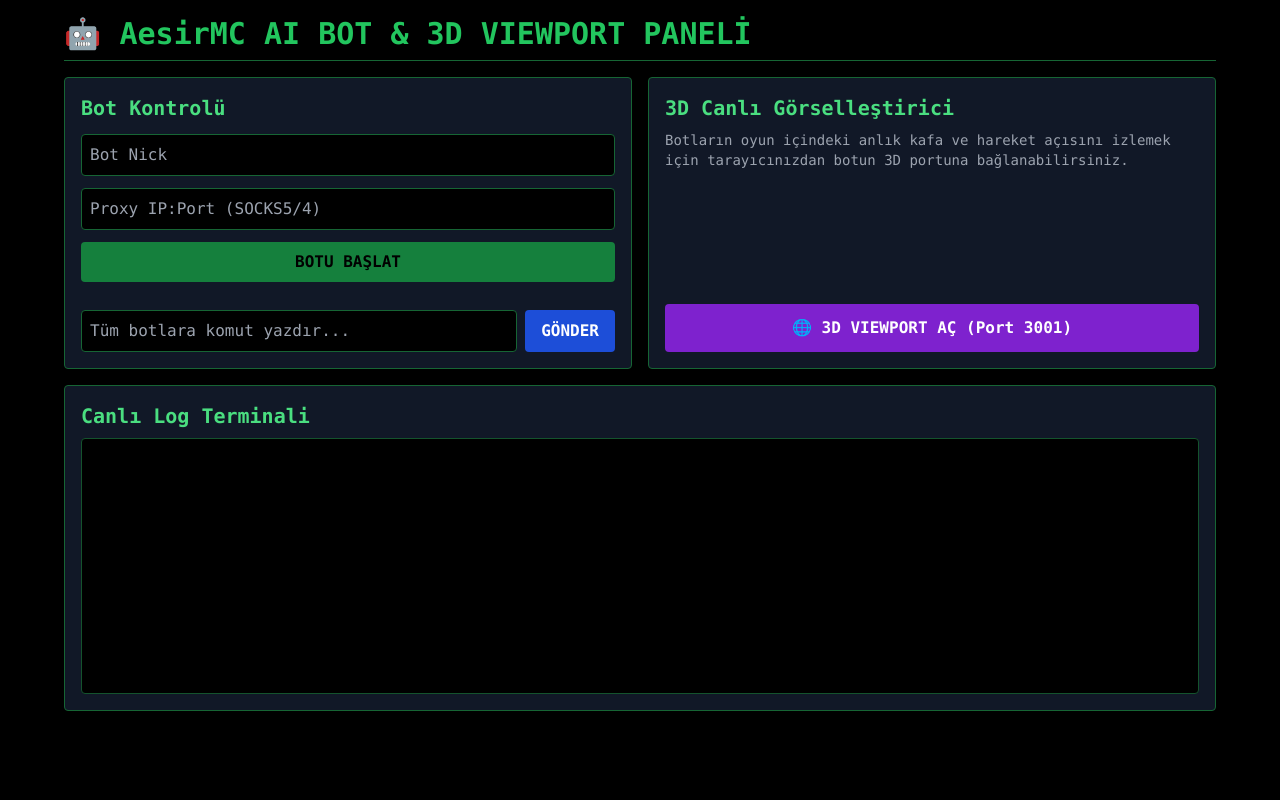
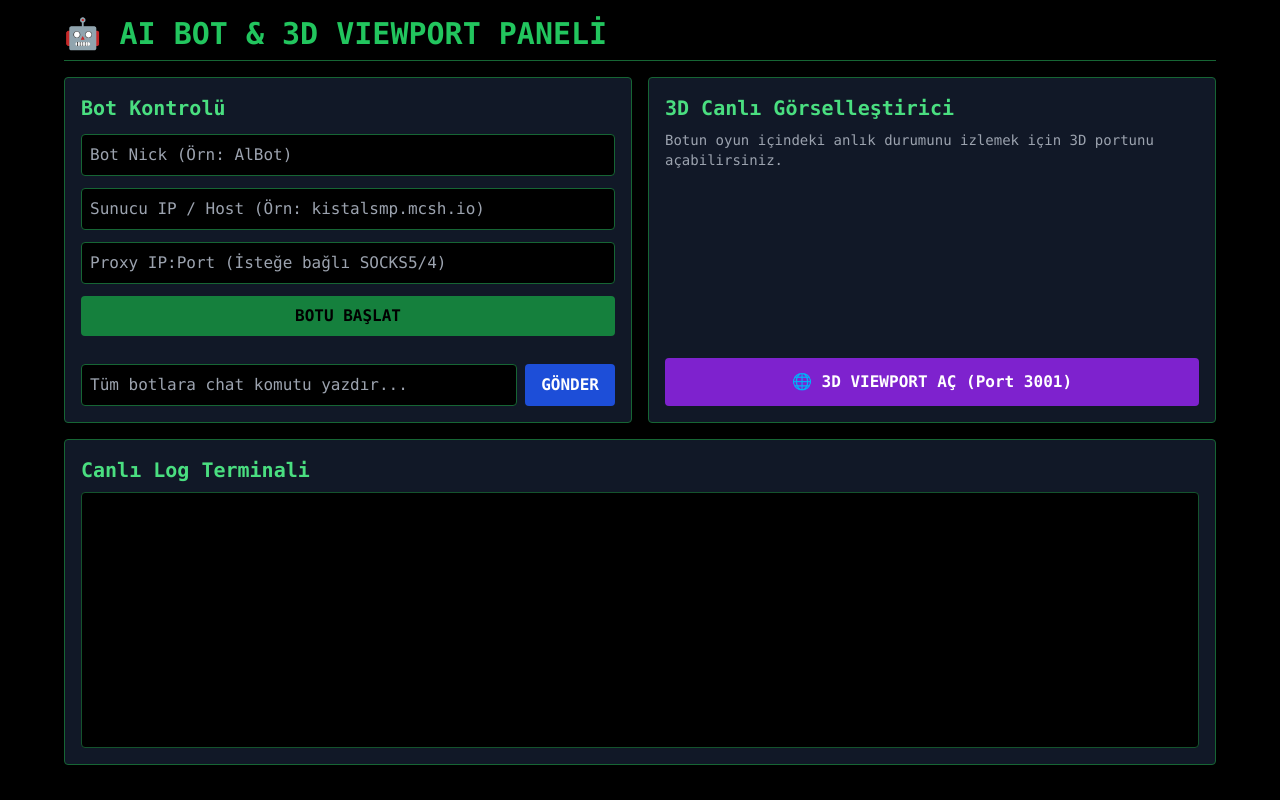
Before and after one commit to ahmetmerk779-png/bot0, a website: page public/index.html in a window 1280 px wide. Drawn offline with nearby package versions, Linux system fonts and the light colour scheme; no server answers.

Commit message:
Update index.html

```diff
--- a/public/index.html
+++ b/public/index.html
@@ -2,33 +2,32 @@
 <html lang="tr">
 <head>
     <meta charset="UTF-8">
-    <title>AesirMC Otonom AI & 3D Paneli</title>
+    <title>Minecraft AI BOT & 3D Paneli</title>
     <script src="https://cdn.tailwindcss.com"></script>
     <script src="/socket.io/socket.io.js"></script>
 </head>
 <body class="bg-black text-green-500 p-4 font-mono">
     <div class="max-w-6xl mx-auto">
-        <h1 class="text-3xl font-bold mb-4 border-b border-green-800 pb-2">🤖 AesirMC AI BOT & 3D VIEWPORT PANELİ</h1>
+        <h1 class="text-3xl font-bold mb-4 border-b border-green-800 pb-2">🤖 AI BOT & 3D VIEWPORT PANELİ</h1>
 
         <div class="grid grid-cols-1 md:grid-cols-2 gap-4 mb-4">
-            <!-- Sol: Kontrol Paneli ve Bot Ekleme -->
             <div class="bg-gray-900 border border-green-800 p-4 rounded flex flex-col gap-3">
                 <h2 class="text-xl font-semibold text-green-400">Bot Kontrolü</h2>
-                <input id="bot-username" placeholder="Bot Nick" class="bg-black border border-green-800 p-2 text-white rounded">
-                <input id="bot-proxy" placeholder="Proxy IP:Port (SOCKS5/4)" class="bg-black border border-green-800 p-2 text-white rounded">
+                <input id="bot-username" placeholder="Bot Nick (Örn: AlBot)" class="bg-black border border-green-800 p-2 text-white rounded">
+                <input id="bot-host" placeholder="Sunucu IP / Host (Örn: kistalsmp.mcsh.io)" class="bg-black border border-green-800 p-2 text-white rounded">
+                <input id="bot-proxy" placeholder="Proxy IP:Port (İsteğe bağlı SOCKS5/4)" class="bg-black border border-green-800 p-2 text-white rounded">
                 <button onclick="botEkle()" class="bg-green-700 hover:bg-green-600 text-black font-bold p-2 rounded transition">BOTU BAŞLAT</button>
 
                 <div class="flex gap-2 mt-4">
-                    <input id="global-komut" placeholder="Tüm botlara komut yazdır..." class="bg-black border border-green-800 p-2 w-full text-white rounded">
+                    <input id="global-komut" placeholder="Tüm botlara chat komutu yazdır..." class="bg-black border border-green-800 p-2 w-full text-white rounded">
                     <button onclick="komutGonder()" class="bg-blue-700 hover:bg-blue-600 text-white font-bold px-4 rounded transition">GÖNDER</button>
                 </div>
             </div>
 
-            <!-- Sağ: 3D Viewport Ekranı Bilgisi -->
             <div class="bg-gray-900 border border-green-800 p-4 rounded flex flex-col justify-between">
                 <div>
                     <h2 class="text-xl font-semibold text-green-400 mb-2">3D Canlı Görselleştirici</h2>
-                    <p class="text-sm text-gray-400">Botların oyun içindeki anlık kafa ve hareket açısını izlemek için tarayıcınızdan botun 3D portuna bağlanabilirsiniz.</p>
+                    <p class="text-sm text-gray-400">Botun oyun içindeki anlık durumunu izlemek için 3D portunu açabilirsiniz.</p>
                 </div>
                 <a href="http://localhost:3001" target="_blank" class="bg-purple-700 hover:bg-purple-600 text-white text-center font-bold p-3 rounded transition mt-4 block">
                     🌐 3D VIEWPORT AÇ (Port 3001)
@@ -36,7 +35,6 @@
             </div>
         </div>
 
-        <!-- Terminal Log Ekranı -->
         <div class="bg-gray-900 border border-green-800 p-4 rounded">
             <h2 class="text-xl font-semibold text-green-400 mb-2">Canlı Log Terminali</h2>
             <div id="terminal-ekran" class="h-64 bg-black p-4 rounded overflow-y-auto border border-green-900 text-sm"></div>
@@ -52,8 +50,9 @@
         });
         function botEkle() {
             const username = document.getElementById('bot-username').value;
+            const host = document.getElementById('bot-host').value;
             const proxy = document.getElementById('bot-proxy').value;
-            if(username) socket.emit('yeniBotEkle', { username, proxy });
+            if(username) socket.emit('yeniBotEkle', { username, host, proxy });
         }
         function komutGonder() {
             const komut = document.getElementById('global-komut').value;
```
